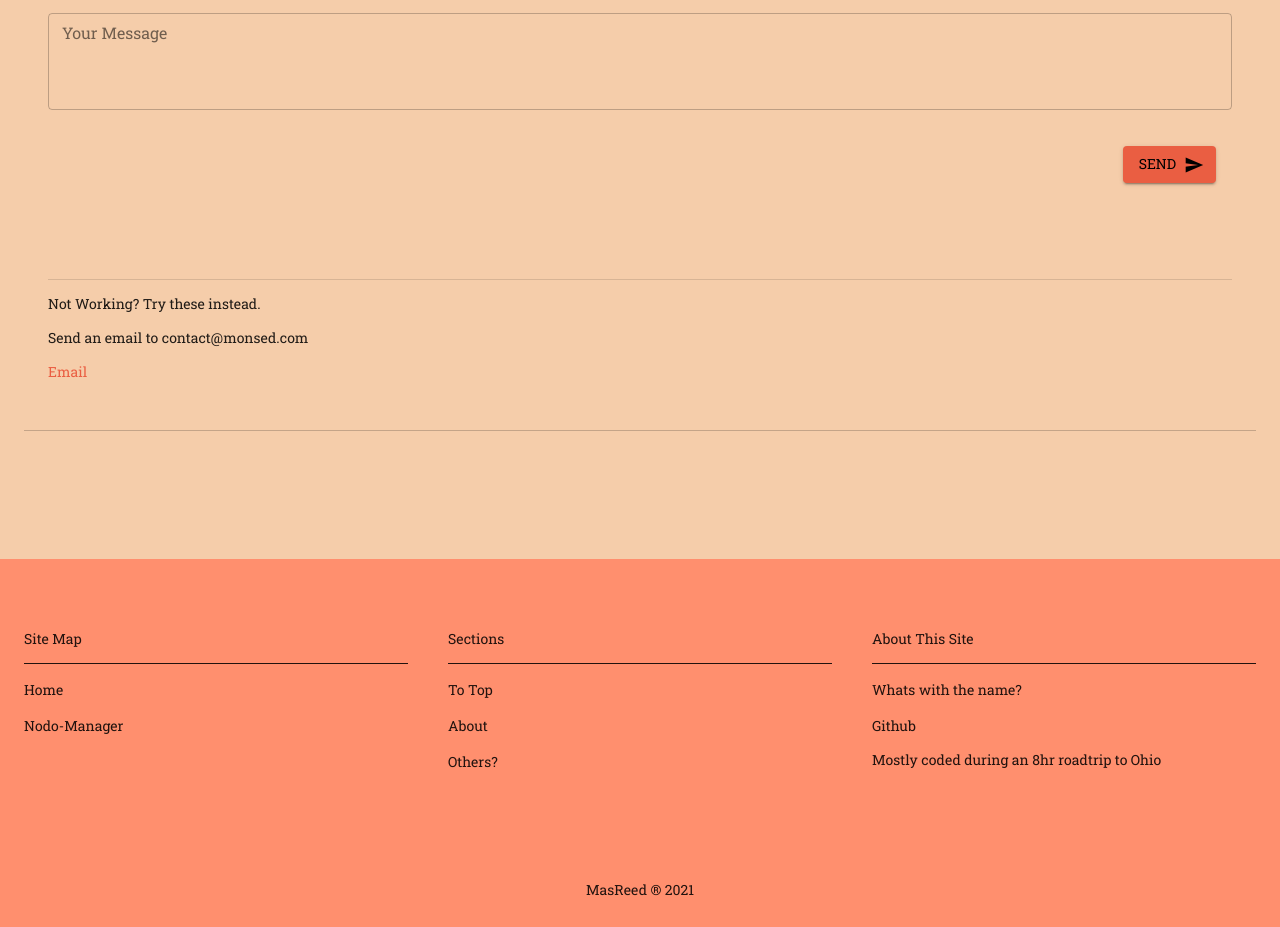
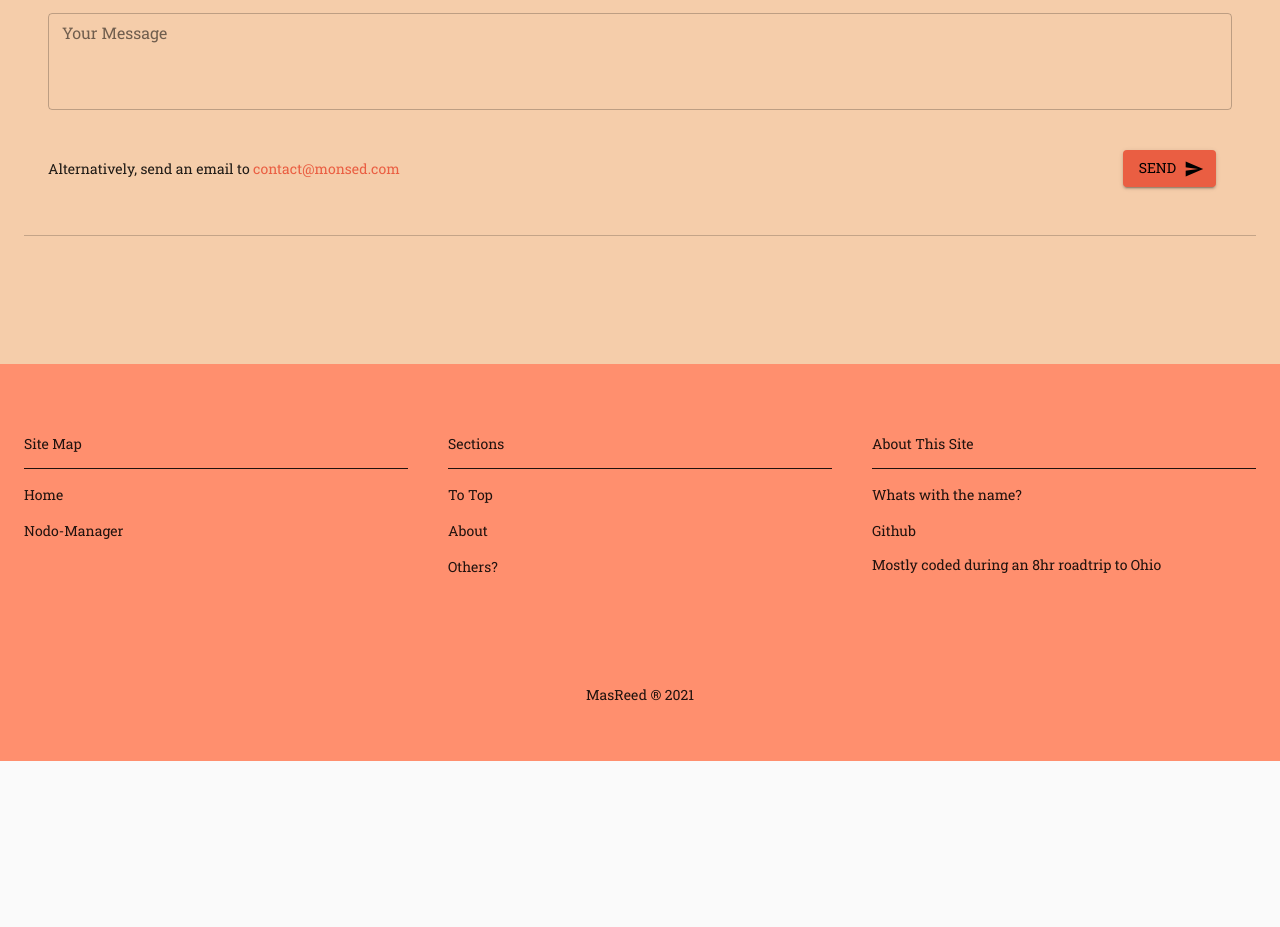
Before and after one commit to MasReed/personal-interactive-website, a React (Create React App) app: page / in a window 1280 px wide. Shown: the part 5540-6467 px from the top of the page. After the commit the page ends 6301 px from the top, so only its background shows below. Built offline with nearby package versions, Linux system fonts and the light colour scheme.

Commit message:
finalize contactForm layout

```diff
--- a/src/ContactForm.jsx
+++ b/src/ContactForm.jsx
@@ -3,7 +3,6 @@ import { useForm } from '@formspree/react'
 import Box from '@material-ui/core/Box'
 import Button from '@material-ui/core/Button'
 import Container from '@material-ui/core/Container'
-import Divider from '@material-ui/core/Divider'
 import Grid from '@material-ui/core/Grid'
 import Link from '@material-ui/core/Link'
 import TextField from '@material-ui/core/TextField'
@@ -19,8 +18,8 @@ const useStyles = makeStyles({
     padding: '0'
   },
   submitButton: {
-    margin: '1rem'
-  }
+    margin: '1.25rem 1rem 0 0'
+  },
 })
 
 export default function ContactForm() {
@@ -101,9 +100,16 @@ export default function ContactForm() {
             />
           </Grid>
 
-          <Grid item style={{ marginLeft: 'auto' }}>
+          <Grid item xs={12}>
+            <Box display='flex' justifyContent='space-between' className={classes.submitButton}>
+
+              <Box alignSelf='center'>
+                <Typography alignSelf='flex-start' variant='p'>Alternatively, send an email to </Typography>
+                <Link color='secondary' href="mailto:contact@monsed.com">contact@monsed.com</Link>
+              </Box>
+
+              <Box>
                 <Button
-              className={classes.submitButton}
                   color='secondary'
                   disabled={state.submitting}
                   endIcon={<Icon>send</Icon>}
@@ -112,16 +118,11 @@ export default function ContactForm() {
                 >
                   Send
                 </Button>
+              </Box>
+            </Box>
           </Grid>
         </Grid>
       </form>
-
-      <Divider style={{ marginTop: '5rem' }}/>
-      <Box>
-        <p>Not Working? Try these instead.</p>
-        <p>Send an email to contact@monsed.com</p>
-        <Link color='secondary' href="mailto:name@email.com">Email</Link>
-      </Box>
     </Container>
   )
 }
```
Lines whose indentation alone changed are shown as unchanged.
